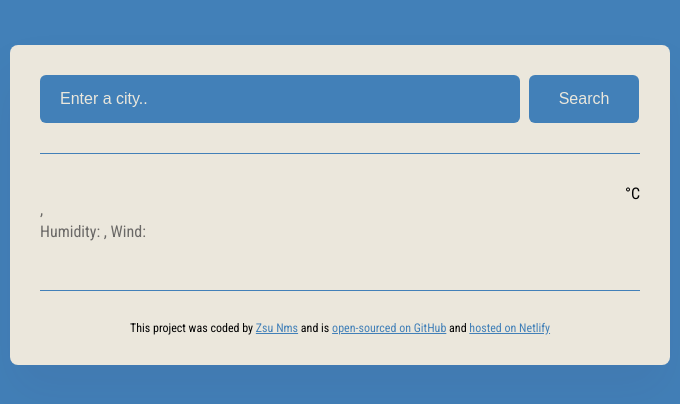
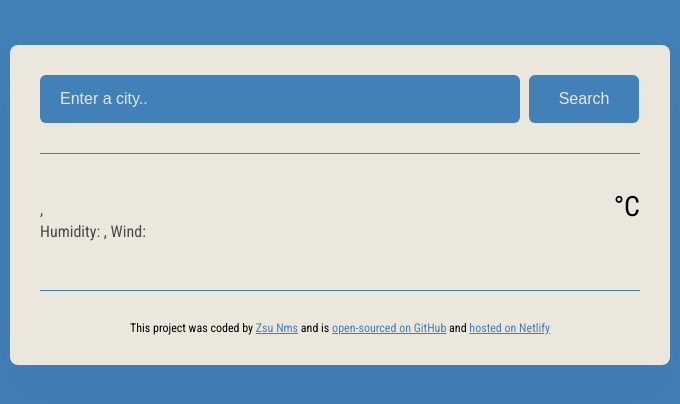
Before and after one commit to Hozsii/idojaras, a plain HTML site: page index.html in a window 1280 px wide. Shown: the full height of the page, 300-980 px from the left. Drawn offline with nearby package versions, Linux system fonts and the light colour scheme; no server answers.

Commit message:
Amended CSS

```diff
--- a/index.html
+++ b/index.html
@@ -42,7 +42,7 @@
           <div class="weather-app-temperature-container">
             <div id="icon"></div>
             <div class="weather-app-temperature" id="temperature"></div>
-            <div class="weatehr-app-unit">°C</div>
+            <div class="weather-app-unit">°C</div>
           </div>
         </div>
       </main>
--- a/src/style.css
+++ b/src/style.css
@@ -59,7 +59,7 @@ main {
 .weather-app-details {
   font-size: 16px;
   line-height: 20px;
-  color: rgba(74, 73, 73, 0.8);
+  color: rgba(74, 73, 73, 1.4);
 }
 
 .weather-app-details strong {
```
